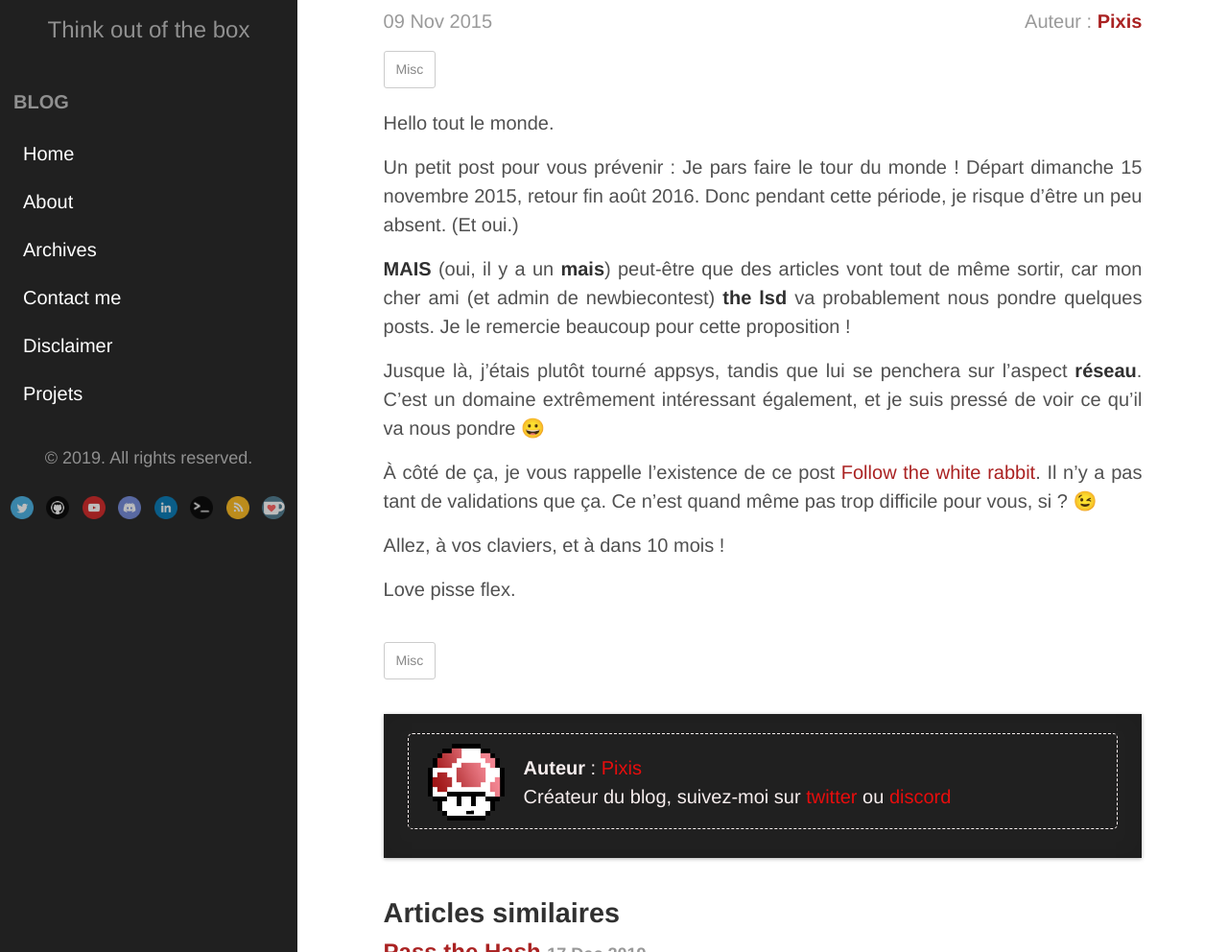
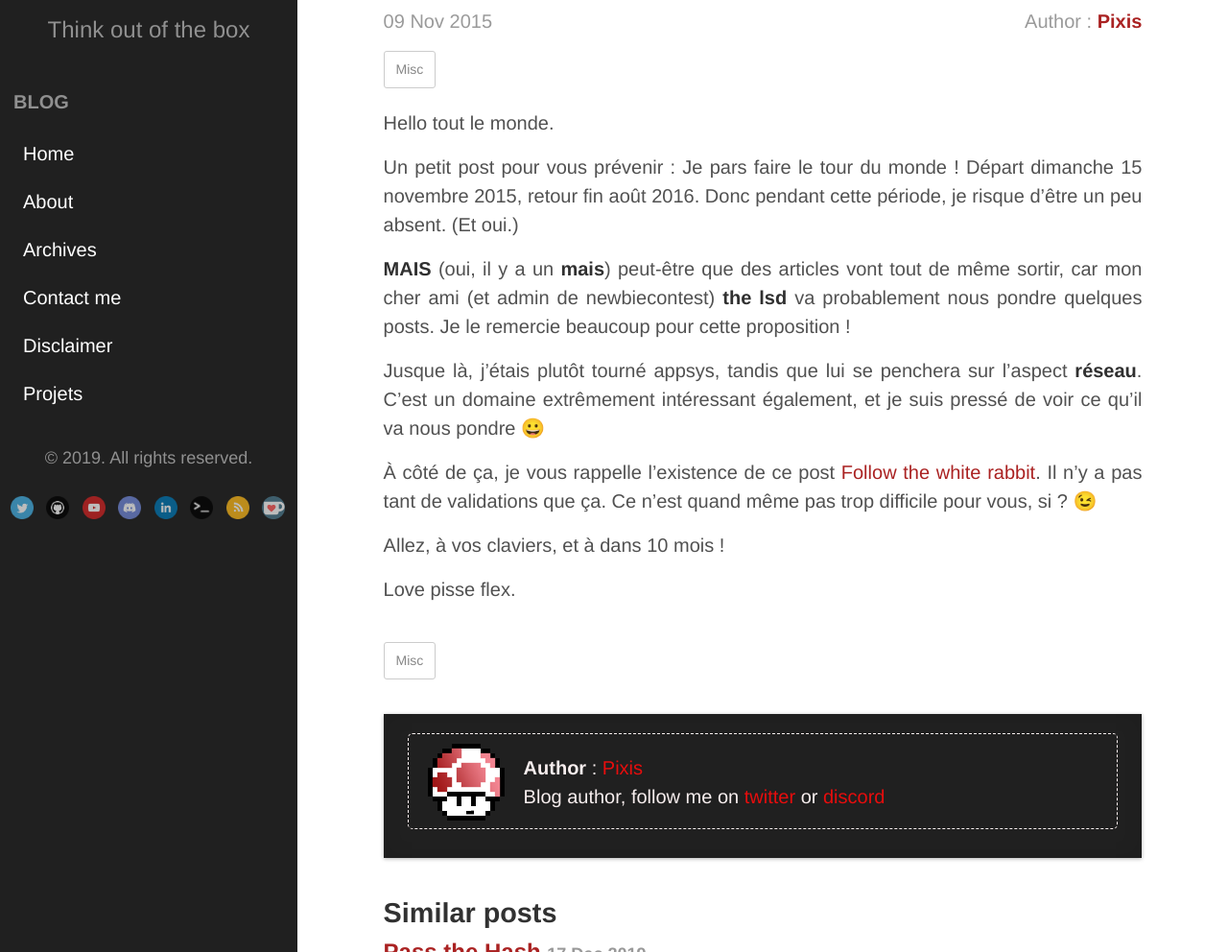
Before and after one commit to Hackndo/en.hackndo.github.io, a Jekyll site: the page built from _posts/2015-11-09-tour-du-monde.md, in a window 1280 px wide and 1400 px high. Shown: the part 408-1400 px from the top of the window at 96% size. Built offline with Jekyll 4.4.1, drawn with Linux system fonts in a browser that asks for light colours; comment, search, counter and statistics services are not loaded.

Commit message:
New translation

```diff
--- a/_layouts/post.html
+++ b/_layouts/post.html
@@ -12,7 +12,7 @@ comments: true
   <h1 class="post-title">{{ page.title }}</h1>
   <div class="post-info">
       <p class="alignleft">{{ page.date | date_to_string }} <a class="post-comments-count" href="http://{{ site.url }}{{ page.url }}#disqus_thread"></a></p>
-      <p class="alignright">Auteur : <strong><a href="https://twitter.com/HackAndDo">{{ page.author }}</a></strong></p>
+      <p class="alignright">Author : <strong><a href="https://twitter.com/HackAndDo">{{ page.author }}</a></strong></p>
       <div class="keywords">
         <span class="post-tags">{% for tag in page.tags %}<a href="/archives/#{{ tag | slugify }}"><i class="fas fa-tags"></i> {{ tag }}</a>{% endfor %}</span>
       </div>
@@ -34,8 +34,8 @@ comments: true
       <img src="/assets/icones/pixis_logo.png" alt="logo" title="logo" />
     </div>
     <div class="box_content">
-      <strong>Auteur</strong> : <a href="/contact/" target="_blank">{{ page.author }}</a><br />
-      Créateur du blog, suivez-moi sur <a href="https://twitter.com/HackAndDo/" target="_blank">twitter</a> ou <a href="https://discord.gg/9At6SUZ" target="blank">discord</a>
+      <strong>Author</strong> : <a href="/contact/" target="_blank">{{ page.author }}</a><br />
+      Blog author, follow me on <a href="https://twitter.com/HackAndDo/" target="_blank">twitter</a> or <a href="https://discord.gg/9At6SUZ" target="blank">discord</a>
     </div>
 
   </div>
@@ -43,7 +43,7 @@ comments: true
 {% endif %}
 
 <div class="related">
-  <h2>Articles similaires</h2>
+  <h2>Similar posts</h2>
   <ul class="related-posts">
     {% for post in site.related_posts limit:3 %}
       <li>
--- a/assets/js/main.js
+++ b/assets/js/main.js
@@ -145,7 +145,7 @@ jQuery(document).ready(function(){
 
     var ToC =
     "<nav role='navigation' class='table-of-contents'>" +
-        "<div class=\"title\">Dans cet article</div>" +
+        "<div class=\"title\">In this post</div>" +
         "<ul>";
 
     if($("article h2").length > 0) {
--- a/assets/js/script.js
+++ b/assets/js/script.js
@@ -15,7 +15,7 @@ function is_displayed() {
 
 var ToC =
   "<nav role='navigation' class='table-of-contents'>" +
-    "<div class=\"title\">Dans cet article</div>" +
+    "<div class=\"title\">In this post</div>" +
     "<ul>";
 
 if($("article h2").length > 0) {
```
